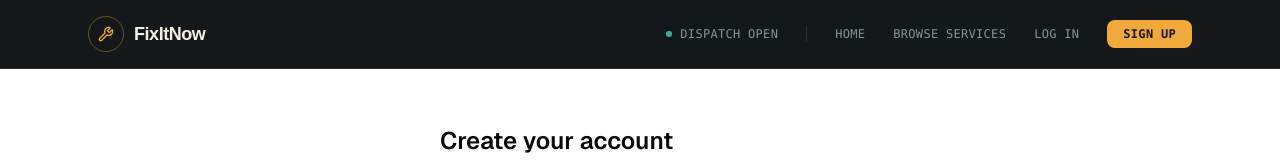
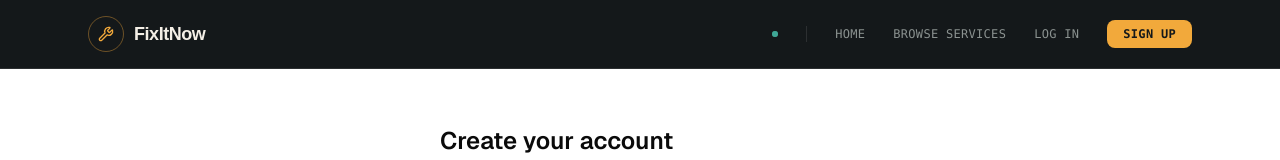
Before and after one commit to Fahad-smto/fixitnow-frontend-ts-, a Next.js app: page / in a window 1280 px wide. Shown: the top 160 px of the page. Built offline with nearby package versions, Linux system fonts and the light colour scheme; no server answers.

Commit message:
navbar modifyed

```diff
--- a/components/Navbar.tsx
+++ b/components/Navbar.tsx
@@ -41,7 +41,7 @@ export default function Navbar() {
               <span className="absolute inline-flex h-full w-full animate-ping rounded-full bg-[#3FA796] opacity-60" />
               <span className="relative inline-flex h-1.5 w-1.5 rounded-full bg-[#3FA796]" />
             </span>
-            DISPATCH OPEN
+
           </div>
 
           <span className="hidden h-4 w-px bg-white/10 sm:block" />
```
